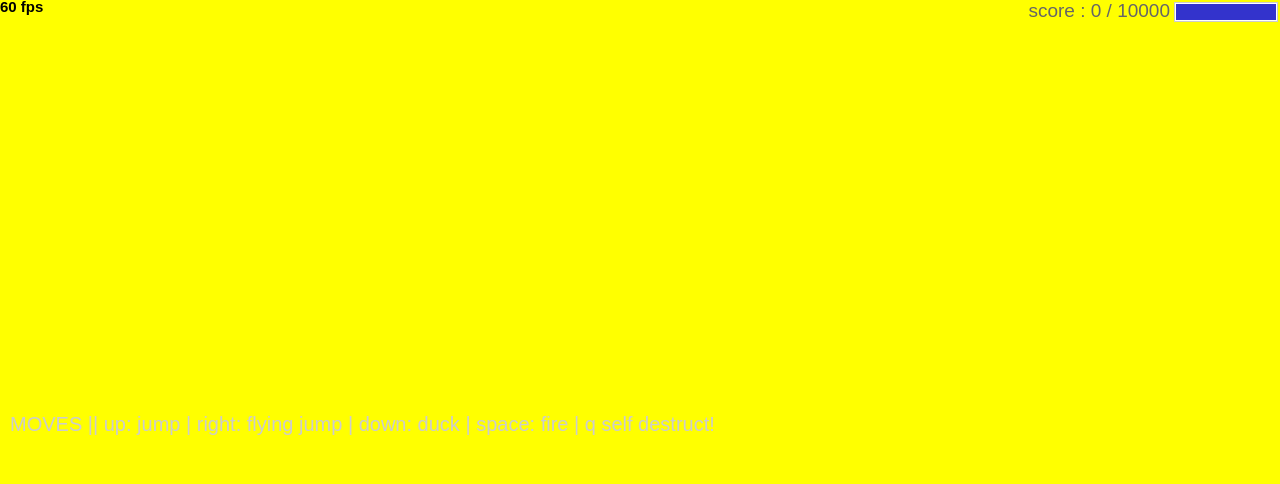
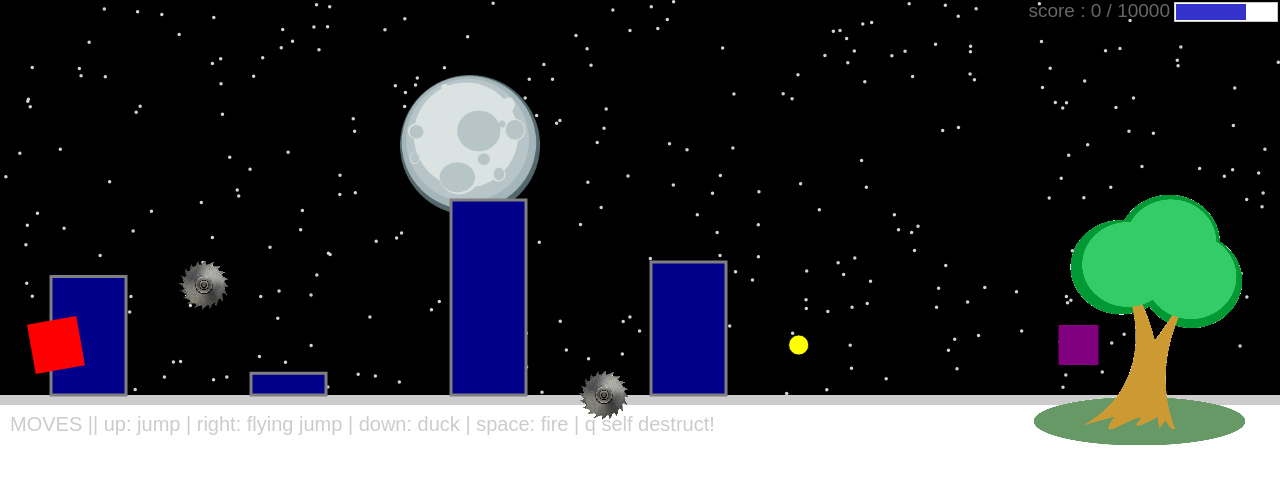
Before and after one commit to cfields05/cfields05.github.io, a website: page projects/runtime/index.html in a window 1280 px wide. Drawn offline with Linux system fonts and the light colour scheme.

Commit message:
added runtime project

```diff
--- a/projects/runtime/js/levelData.js
+++ b/projects/runtime/js/levelData.js
@@ -16,8 +16,12 @@ var makeLevelData = function (window) {
         speed: -3,
         gameItems: [
           { type: "sawblade", x: 400, y: groundY },
-          { type: "sawblade", x: 600, y: groundY },
-          { type: "sawblade", x: 900, y: groundY },
+          { type: "sawblade", x: 800, y: groundY - 110 },
+          { type: "sawblade", x: 1200, y: groundY },
+          { type: "enemy", x: 600, y: groundY - 50 },
+          { type: "enemy", x: 950, y: groundY - 50 },
+          { type: "reward", x: 1350, y: groundY - 50 },
+          { type: "marker", x: 1600, y: groundY - 50 },
         ],
       },
       {
@@ -25,9 +29,34 @@ var makeLevelData = function (window) {
         number: 2,
         speed: -3,
         gameItems: [
-          { type: "sawblade", x: 400, y: groundY },
-          { type: "sawblade", x: 600, y: groundY },
-          { type: "sawblade", x: 900, y: groundY },
+          { type: "sawblade", x: 350, y: groundY },
+          { type: "sawblade", x: 720, y: groundY },
+          { type: "sawblade", x: 1400, y: groundY },
+          { type: "enemy", x: 500, y: groundY - 60 },
+          { type: "enemy", x: 560, y: groundY - 35 },
+          { type: "enemy", x: 895, y: groundY - 20 },
+          { type: "enemy", x: 965, y: groundY - 50 },
+          { type: "enemy", x: 1320, y: groundY - 45 },
+          { type: "reward", x: 1520, y: groundY - 50 },
+          { type: "reward", x: 1550, y: groundY - 50 },
+          { type: "marker", x: 1650, y: groundY - 50 },
+        ],
+      },
+      {
+        name: "Robot Rondo",
+        number: 3,
+        speed: -3,
+        gameItems: [
+          { type: "sawblade", x: 480, y: groundY - 110 },
+          { type: "sawblade", x: 670, y: groundY },
+          { type: "sawblade", x: 820, y: groundY - 110 },
+          { type: "enemy", x: 360, y: groundY - 35 },
+          { type: "enemy", x: 575, y: groundY - 45 },
+          { type: "enemy", x: 745, y: groundY - 55 },
+          { type: "reward", x: 1200, y: groundY - 40 },
+          { type: "reward", x: 1215, y: groundY - 60 },
+          { type: "reward", x: 1230, y: groundY - 40 },
+          { type: "marker", x: 1500, y: groundY - 50 },
         ],
       },
     ];
--- a/projects/runtime/js/runLevels.js
+++ b/projects/runtime/js/runLevels.js
@@ -14,17 +14,118 @@ var runLevels = function (window) {
     var levelData = window.opspark.levelData;
 
     // set this to true or false depending on if you want to see hitzones
-    game.setDebugMode(true);
+    game.setDebugMode(false);
 
     // TODOs 5 through 11 go here
     // BEGIN EDITING YOUR CODE HERE
 
+    function createSawBlade(x, y) {
+      var hitZoneSize = 25;
+      var damageFromObstacle = 10;
+      var sawBladeHitZone = game.createObstacle(hitZoneSize, damageFromObstacle);
+
+      sawBladeHitZone.x = x;
+      sawBladeHitZone.y = y;
+      game.addGameItem(sawBladeHitZone);
+
+      var obstacleImage = draw.bitmap("img/sawblade.png");
+      obstacleImage.x = -hitZoneSize;
+      obstacleImage.y = -hitZoneSize;
+      sawBladeHitZone.addChild(obstacleImage);
+    }
+
+    function createEnemy(x, y) {
+      var enemy = game.createGameItem("enemy", 25);
+      var redSquare = draw.rect(50, 50, "red");
+      redSquare.x = -25;
+      redSquare.y = -25;
+      enemy.addChild(redSquare);
+
+      enemy.x = x;
+      enemy.y = y;
+      enemy.velocityX = -3;
+      enemy.rotationalVelocity = -10;
+
+      game.addGameItem(enemy);
+
+      enemy.onPlayerCollision = function () {
+        game.changeIntegrity(-10);
+      };
+
+      enemy.onProjectileCollision = function () {
+        game.increaseScore(100);
+        enemy.fadeOut();
+      };
+    }
+
+    function createReward(x, y) {
+      var reward = game.createGameItem("reward", 10);
+      var blueCircle = draw.circle(10, "yellow", "darkyellow", 0.75);
+      reward.addChild(blueCircle);
+
+      reward.x = x;
+      reward.y = y;
+      reward.velocityX = -1.85;
+
+      game.addGameItem(reward);
+
+      reward.onPlayerCollision = function () {
+        game.increaseScore(100);
+        reward.fadeOut();
+      };
+
+      reward.onProjectileCollision = function () {
+        reward.fadeOut();
+      }
+    }
+
+    function createMarker(x, y) {
+      var marker = game.createGameItem("marker", 20);
+      var purpleSquare = draw.rect(40, 40, "purple");
+      purpleSquare.x = -20;
+      purpleSquare.y = -20;
+      marker.addChild(purpleSquare);
+
+      marker.x = x;
+      marker.y = y;
+      marker.velocityX = -1.75;
+
+      game.addGameItem(marker);
+
+      marker.onPlayerCollision = function () {
+        marker.shrink();
+        startLevel();
+      };
+
+      marker.onProjectileCollision = function () {
+        marker.shrink();
+        startLevel();
+      };
+    }
 
 
     function startLevel() {
       // TODO 13 goes below here
 
+      var level = levelData[currentLevel];
+      var levelObjects = level.gameItems;
 
+      for (var i = 0; i < levelObjects.length; i++) {
+        var gameItemObject = levelObjects[i];
+        var gameItemX = gameItemObject.x;
+        var gameItemY = gameItemObject.y;
+        var gameItemType = gameItemObject.type;
+
+        if (gameItemType === "sawblade") {
+          createSawBlade(gameItemX, gameItemY);
+        } if (gameItemType === "enemy") {
+          createEnemy(gameItemX, gameItemY);
+        } if (gameItemType === "reward") {
+          createReward(gameItemX, gameItemY);
+        } if (gameItemType === "marker") {
+          createMarker(gameItemX, gameItemY);
+        }
+      }
 
       //////////////////////////////////////////////
       // DO NOT EDIT CODE BELOW HERE
--- a/projects/runtime/js/view/background.js
+++ b/projects/runtime/js/view/background.js
@@ -8,12 +8,12 @@ var background = function (window) {
     /*
      * Create a background view for our game application
      */
-    window.opspark.makeBackground = function(app,ground) {
+    window.opspark.makeBackground = function (app, ground) {
         /* Error Checking - DO NOT DELETE */
-        if(!app) {
+        if (!app) {
             throw new Error("Invalid app argument");
         }
-        if(!ground || typeof(ground.y) == 'undefined') {
+        if (!ground || typeof (ground.y) == 'undefined') {
             throw new Error("Invalid ground argument");
         }
 
@@ -30,6 +30,8 @@ var background = function (window) {
         //////////////////////////////////////////////////////////////////
         // TODO (several):
 
+        var tree;
+        var buildings = [];
 
         // called at the start of game and whenever the page is resized
         // add objects for display in background. draws each image added to the background once
@@ -39,17 +41,42 @@ var background = function (window) {
             // TODO 1:
             // this currently fills the background with an obnoxious yellow;
             // you should modify both the height and color to suit your game
-            var backgroundFill = draw.rect(canvasWidth,canvasHeight,'yellow');
+            var backgroundFill = draw.rect(canvasWidth, groundY, 'black');
             background.addChild(backgroundFill);
 
             // TODO 2: - Add a moon and starfield
 
+            for (var i = 0; i < 300; i++) {
+                var circle = draw.circle(0.75, "white", "LightGray", 2);
+                circle.x = canvasWidth * Math.random();
+                circle.y = groundY * Math.random();
+                background.addChild(circle);
+            }
+
+            var moon = draw.bitmap("img/moon.png");
+            moon.x = 400;
+            moon.y = 75;
+            moon.scaleX = 0.35;
+            moon.scaleY = 0.35;
+            background.addChild(moon);
 
             // TODO 4: Part 1 - Add buildings!     Q: This is before TODO 4 for a reason! Why?
 
+            for (var i = 0; i < 5; ++i) {
+                var buildingHeight = Math.random() * 300;
+                var building = draw.rect(75, buildingHeight, "darkBlue", "Gray", 3);
+                building.x = 200 * i;
+                building.y = groundY - buildingHeight;
+                background.addChild(building);
+                buildings.push(building);
+            }
 
             // TODO 3: Part 1 - Add a tree
 
+            tree = draw.bitmap("img/tree.png");
+            tree.x = 0;
+            tree.y = groundY - 200;
+            background.addChild(tree);
 
         } // end of render function - DO NOT DELETE
 
@@ -64,9 +91,21 @@ var background = function (window) {
 
             // TODO 3: Part 2 - Move the tree!
 
+            tree.x -= 1.5;
+
+            if (tree.x < -200) {
+                tree.x = canvasWidth;
+            }
 
             // TODO 4: Part 2 - Parallax
 
+            for (var i = 0; i < buildings.length; i++) {
+                buildings[i].x -= 0.5;
+
+                if (buildings[i].x < -200) {
+                    buildings[i].x = canvasWidth;
+                }
+            }
 
         } // end of update function - DO NOT DELETE
 
@@ -88,7 +127,7 @@ var background = function (window) {
 };
 
 // DON'T REMOVE THIS CODE //////////////////////////////////////////////////////
-if((typeof process !== 'undefined') &&
+if ((typeof process !== 'undefined') &&
     (typeof process.versions.node !== 'undefined')) {
     // here, export any references you need for tests //
     module.exports = background;
```
Also changed, not shown: portfolio.html (+1 -0 lines).
